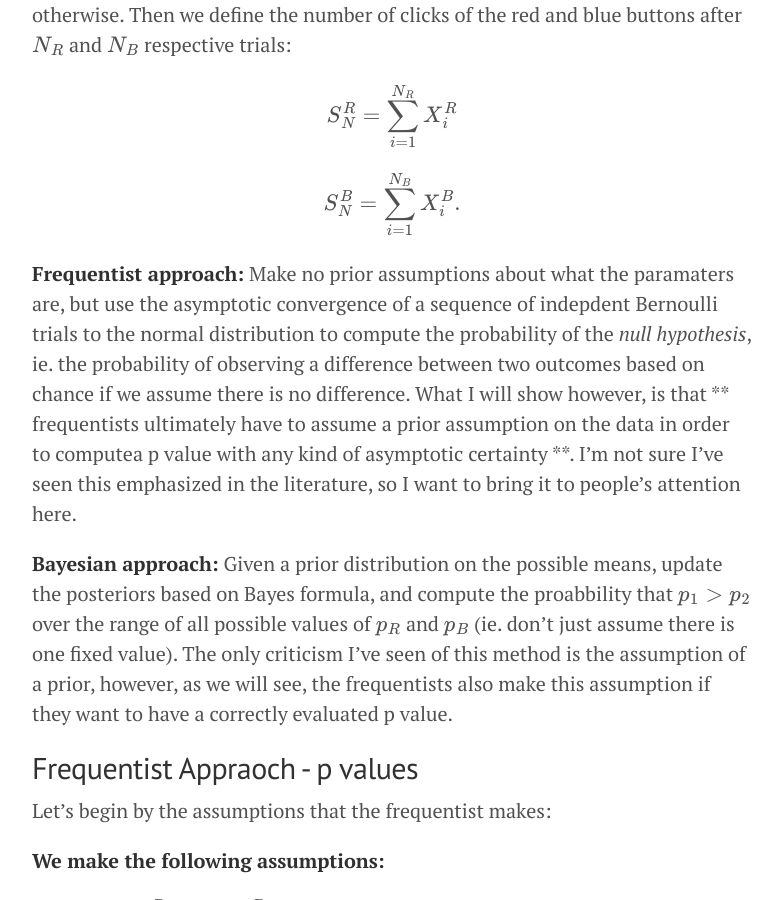
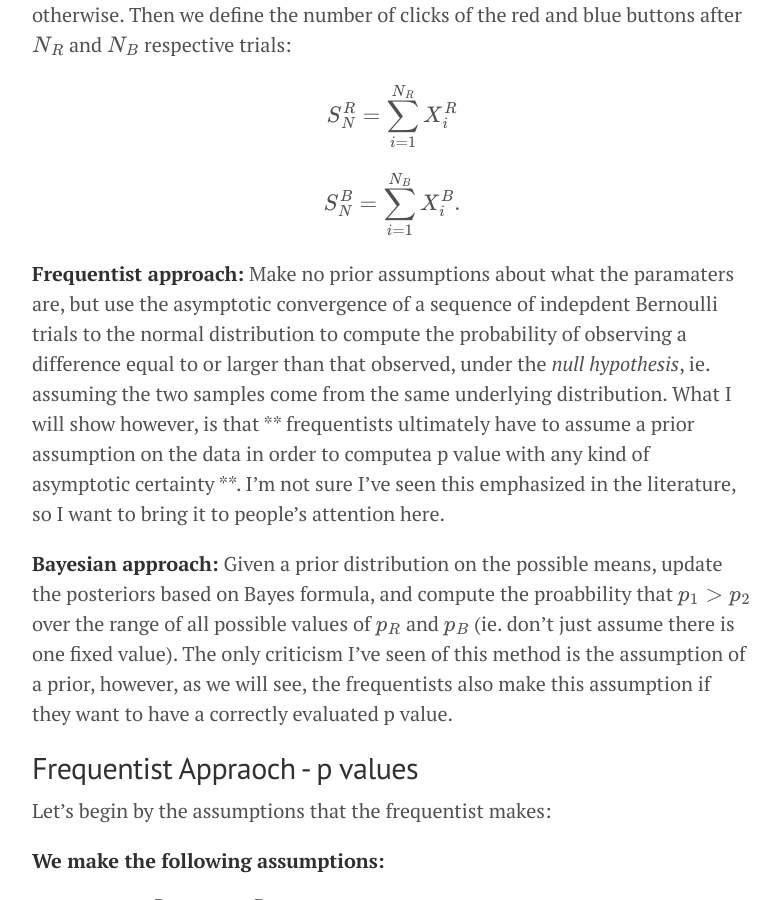
Before and after one commit to doriang102/doriang102.github.io, a Jekyll site: the page built from _posts/2017-05-28-hypothesis-testing.md, in a window 1280 px wide and 900 px high, scrolled down 698 px. Shown: the whole window, without its empty margins (248-1030 px from the left). Built offline with Jekyll 4.4.1, drawn with Linux system fonts in a browser that asks for light colours; our own code applies the rules of GitHub Pages for plain Markdown files; formulas are drawn with MathJax 3.

Commit message:
Update 2017-05-28-hypothesis-testing.md

```diff
--- a/_posts/2017-05-28-hypothesis-testing.md
+++ b/_posts/2017-05-28-hypothesis-testing.md
@@ -15,7 +15,7 @@
 
 
 
-**Frequentist approach:** Make no prior assumptions about what the paramaters are, but use the asymptotic convergence of a sequence of indepdent Bernoulli trials to the normal distribution to compute the probability of the *null hypothesis*, ie. the probability of observing a difference between two outcomes based on chance if we assume there is no difference. What I will show however, is that ** frequentists ultimately have to assume a prior assumption on the data in order to computea p value with any kind of asymptotic certainty **. I'm not sure I've seen this emphasized in the literature, so I want to bring it to people's attention here.
+**Frequentist approach:** Make no prior assumptions about what the paramaters are, but use the asymptotic convergence of a sequence of indepdent Bernoulli trials to the normal distribution to compute the probability of observing a difference equal to or larger than that observed, under the *null hypothesis*, ie. assuming the two samples come from the same underlying distribution. What I will show however, is that ** frequentists ultimately have to assume a prior assumption on the data in order to computea p value with any kind of asymptotic certainty **. I'm not sure I've seen this emphasized in the literature, so I want to bring it to people's attention here.
 
 **Bayesian approach:** Given a prior distribution on the possible means, update the posteriors based on Bayes formula, and compute the proabbility that $$p_1 > p_2$$ over the range of all possible values of $$p_R$$ and $$p_B$$ (ie. don't  just assume there is one fixed value). The only criticism I've seen of this method is the assumption of a prior, however, as we will see, the frequentists also make this assumption if they want to have a correctly evaluated p value.
 
```
